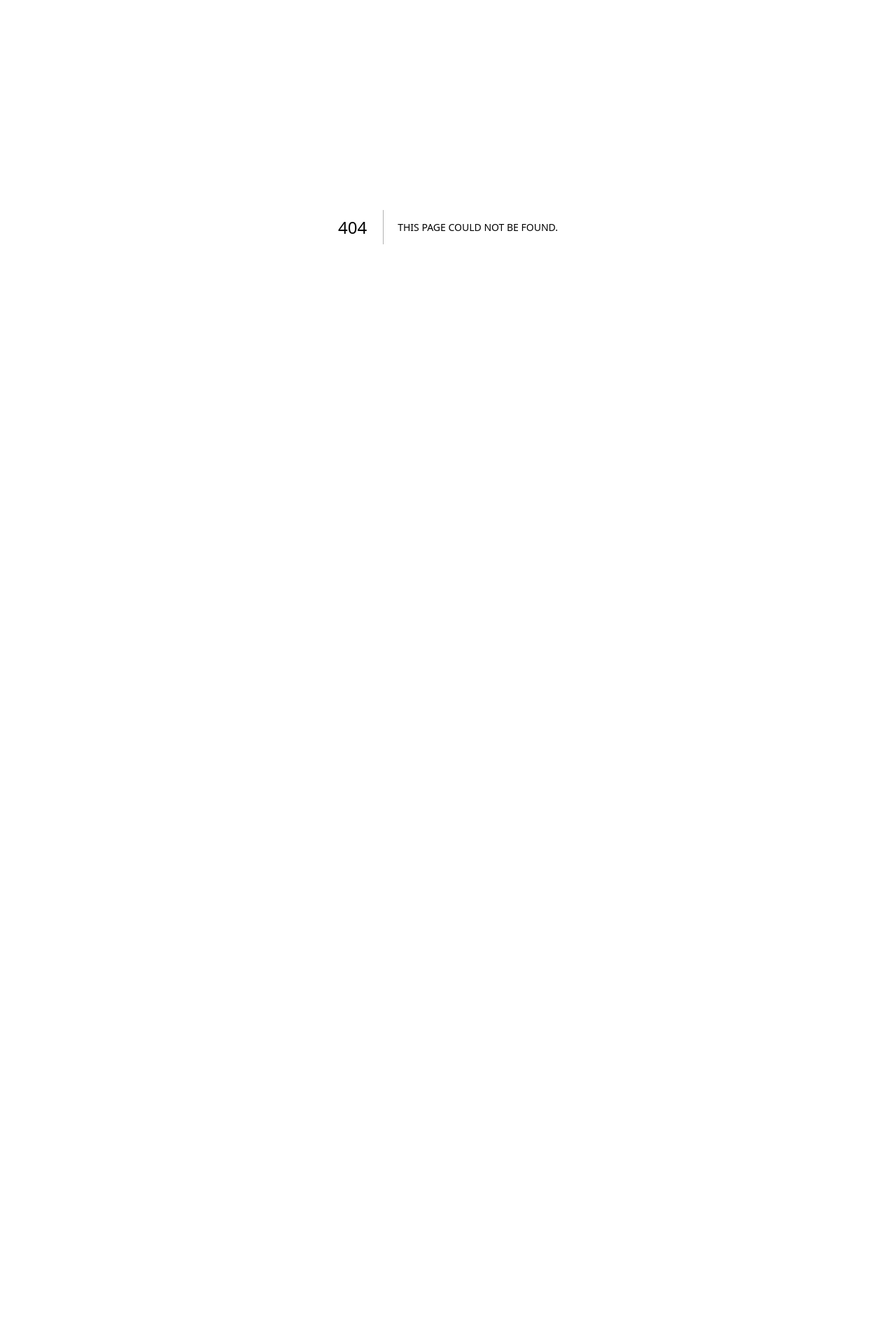
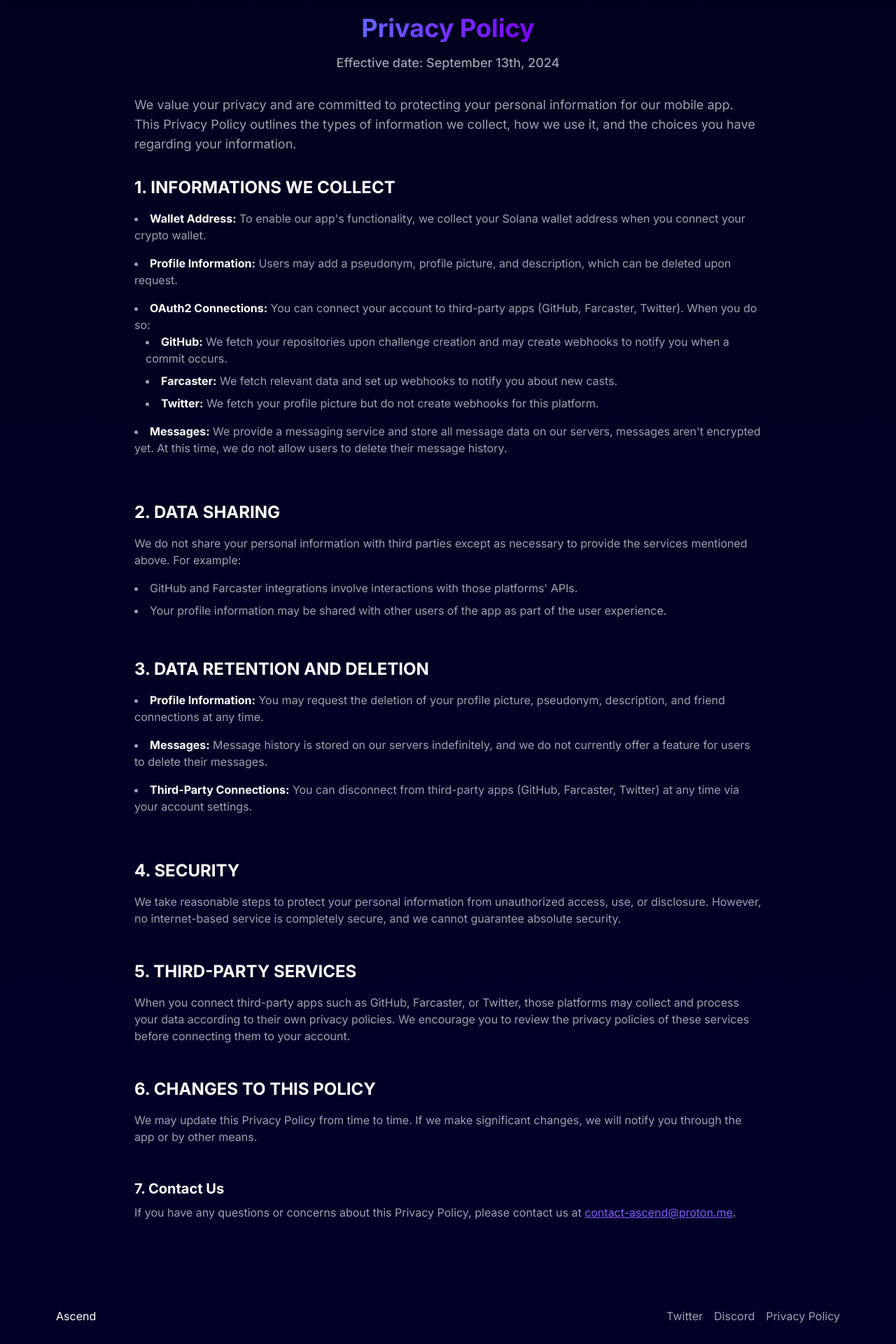
Before and after one commit to asc-end/landing-page, a Next.js app: page /privacy in a window 1280 px wide. Before the commit this address had no page. Shown: the part 76-1996 px from the top of the page at 70% size. Before the commit the page ends 800 px from the top, so only its background shows below. Built offline with nearby package versions, Linux system fonts and the light colour scheme.

Commit message:
add privacy policy, fix header and footer padding

```diff
--- a/src/app/globals.css
+++ b/src/app/globals.css
@@ -24,11 +24,30 @@ body {
   h2 {
     @apply uppercase text-lg lg:text-xl;
   }
-  p {
-    @apply opacity-70;
+
+  /* ##B2B2BC */
+  p, li {
+    @apply text-gray-400;
+  }
+
+  strong {
+    @apply text-white;
   }
 
   .section {
     @apply flex w-full gap-12 items-center px-3 sm:px-6 lg:px-32 xl:px-60 relative justify-center;
   }
+
+::selection {
+  @apply bg-[#4326C4] text-white;
 }
+a {
+  @apply text-gray-400 hover:text-white transition-colors;
+}
+a[href^="mailto:"] {
+  @apply text-[#8358FB] hover:text-[#954DF0] transition-colors underline;
+}
+
+
+
+}
--- a/src/app/home/CTA.tsx
+++ b/src/app/home/CTA.tsx
@@ -1,6 +1,6 @@
 export default function CTA() {
     return (
-        <section className="flex px-1 sm:px-3 lg:px-8 xl:px-20 w-full ">
+        <section className="flex w-full">
             <div className="flex flex-col w-full py-36 gap-12 items-center bg-gradient-to-t from-[#7F00FE] via-[#070578] to-transparent rounded-md">
                 <h1 className=" text-5xl md:text-6xl lg:text-7xl xl:text-8xl">ASCEND </h1>
                 <button className="text-black bg-white rounded-full px-8 py-3 hover:opacity-70 transition-opacity">Download app</button>
--- a/src/app/home/Challenge.tsx
+++ b/src/app/home/Challenge.tsx
@@ -13,7 +13,6 @@ export default function Challenge() {
 
     const { top } = useElementRect(containerRef)
 
-    console.log("TOP", top)
     return (
         <section className="section flex-row" ref={containerRef}>
             {/* <Parallax pages={1} style={{ top: '0', left: '0', bottom: "0", right: "0", position: "absolute" }}>
--- a/src/app/layout.tsx
+++ b/src/app/layout.tsx
@@ -2,6 +2,8 @@ import type { Metadata } from "next";
 import { Inter } from "next/font/google";
 import "./globals.css";
 import ogImage from '../../public/og.jpg';
+import Link from "next/link";
+import Image from "next/image";
 
 const inter = Inter({ subsets: ["latin"] });
 
@@ -46,7 +48,32 @@ export default function RootLayout({
           content="solana, socials"
         />
       </head>
-      <body className={inter.className}>{children}</body>
+
+      <body className={`${inter.className} px-1 sm:px-3 lg:px-8 xl:px-20 w-screen relative flex flex-col overflow-x-hidden`}>
+        <header  className="w-screen px-1 sm:px-3 lg:px-8 xl:px-20 flex flex-row justify-between items-center fixed top-0 left-0 h-20 bg-[#00001E30] backdrop-blur-lg z-50">
+          <Link href="/" className="flex flex-row gap-1 md:gap-2 items-center">
+            <Image src="/logo.png" alt="logo" width={60} height={60} className=" scale-75 md:scale-100" />
+            <h3 className=" text-white font-semibold text-xl">Ascend.sh</h3>
+          </Link>
+          <div className="flex-1"></div>
+          <button className=" text-xs lg:text-base text-white bg-gradient-to-r from-[#6663FF] to-[#7F00FE] rounded-full px-3 md:px-6 py-1 md:py-2 hover:opacity-80 transition-opacity">Download app</button>
+        </header>
+        <main className="flex min-h-screen flex-col w-full">
+          {children}
+        </main>
+
+        <footer className="flex flex-row justify-between w-full h-20  items-center">
+          <div>
+            Ascend
+          </div>
+          <div className="flex flex-row gap-4">
+            <Link href='https://twitter.com/ascend_sh' target="_blank">Twitter</Link>
+            <Link href='https://discord.gg/9sDSGH2N' target="_blank">Discord</Link>
+            <Link href='/privacy' target="_blank">Privacy Policy</Link>
+          </div>
+        </footer>
+      </body>
+
     </html>
   );
 }
--- a/src/app/page.tsx
+++ b/src/app/page.tsx
@@ -16,15 +16,6 @@ import Link from "next/link";
 // import Challenge from "./home/Challenge copy";
 export default function Home() {
   return (
-    <main className="flex min-h-screen flex-col items-center justify-between overflow-hidden w-screen">
-      <header className="flex flex-row justify-between w-full fixed top-0 h-20 px-3 md:px-4 lg:px-10 xl:px-12 items-center bg-[#00001E30] backdrop-blur-lg z-50">
-        <div className="flex flex-row gap-1 md:gap-2 items-center">
-          <Image src="/logo.png" alt="logo" width={60} height={60} className=" scale-75 md:scale-100" />
-          <h3 className=" text-white font-semibold text-xl">Ascend.sh</h3>
-        </div>
-        <button className=" text-xs lg:text-base text-white bg-gradient-to-r from-[#6663FF] to-[#7F00FE] rounded-full px-3 md:px-6 py-1 md:py-2 hover:opacity-80 transition-opacity">Download app</button>
-
-      </header>
       <div className=" w-full flex flex-col items-center gap-32 md:gap-48 lg:gap-60 xl:gap-72">
         <Hero />
         <Numbers />
@@ -36,15 +27,6 @@ export default function Home() {
         <End />
         <CTA />
       </div>
-      <footer className="flex flex-row justify-between w-full h-20 px-3 md:px-4 lg:px-10 xl:px-12 items-center">
-        <div>
-          Ascend
-        </div>
-        <div className="flex flex-row gap-4">
-          <Link href='https://twitter.com/ascend_sh' target="_blank">Twitter</Link>
-          <Link href='https://discord.gg/9sDSGH2N' target="_blank">Discord</Link>
-        </div>
-      </footer>
-    </main>
+
   );
 }
--- /dev/null
+++ b/src/app/privacy/page.tsx
@@ -0,0 +1,79 @@
+export default function PrivacyPage() {
+    return (
+        <div className="w-full flex items-center justify-center">
+
+            <div className="flex flex-col items-center justify-center py-24 min-h-screen w-5/6 max-w-4xl">
+                <h1 className="text-4xl font-bold mb-4 bg-gradient-to-r from-[#6663FF] to-[#7F00FE] bg-clip-text text-transparent">Privacy Policy</h1>
+                <p className="text-lg font-medium mb-8">Effective date: September 13th, 2024</p>
+                <p className="text-lg mb-8">We value your privacy and are committed to protecting your personal information for our mobile app. This Privacy Policy outlines the types of information we collect, how we use it, and the choices you have regarding your information.</p>
+
+                <div className="w-full mb-12">
+                    <h2 className="text-2xl font-bold mb-4">1. Informations We Collect</h2>
+                    <ul className="list-disc list-inside">
+                        <li className="mb-4">
+                            <strong>Wallet Address:</strong> To enable our app's functionality, we collect your Solana wallet address when you connect your crypto wallet.
+                        </li>
+                        <li className="mb-4">
+                            <strong>Profile Information:</strong> Users may add a pseudonym, profile picture, and description, which can be deleted upon request.
+                        </li>
+                        <li className="mb-4">
+                            <strong>OAuth2 Connections:</strong> You can connect your account to third-party apps (GitHub, Farcaster, Twitter). When you do so:
+                            <ul className="list-disc list-inside ml-4">
+                                <li className="mb-2"><strong>GitHub:</strong> We fetch your repositories upon challenge creation and may create webhooks to notify you when a commit occurs.</li>
+                                <li className="mb-2"><strong>Farcaster:</strong> We fetch relevant data and set up webhooks to notify you about new casts.</li>
+                                <li className="mb-2"><strong>Twitter:</strong> We fetch your profile picture but do not create webhooks for this platform.</li>
+                            </ul>
+                        </li>
+                        <li className="mb-4">
+                            <strong>Messages:</strong> We provide a messaging service and store all message data on our servers, messages aren't encrypted yet. At this time, we do not allow users to delete their message history.
+                        </li>
+                    </ul>
+                </div>
+
+                <div className="w-full mb-12">
+                    <h2 className="text-2xl font-bold mb-4">2. Data Sharing</h2>
+                    <p className="mb-4">We do not share your personal information with third parties except as necessary to provide the services mentioned above. For example:</p>
+                    <ul className="list-disc list-inside">
+                        <li className="mb-2">GitHub and Farcaster integrations involve interactions with those platforms' APIs.</li>
+                        <li className="mb-2">Your profile information may be shared with other users of the app as part of the user experience.</li>
+                    </ul>
+                </div>
+
+                <div className="w-full mb-12">
+                    <h2 className="text-2xl font-bold mb-4">3. Data Retention and Deletion</h2>
+                    <ul className="list-disc list-inside">
+                        <li className="mb-4">
+                            <strong>Profile Information:</strong> You may request the deletion of your profile picture, pseudonym, description, and friend connections at any time.
+                        </li>
+                        <li className="mb-4">
+                            <strong>Messages:</strong> Message history is stored on our servers indefinitely, and we do not currently offer a feature for users to delete their messages.
+                        </li>
+                        <li className="mb-4">
+                            <strong>Third-Party Connections:</strong> You can disconnect from third-party apps (GitHub, Farcaster, Twitter) at any time via your account settings.
+                        </li>
+                    </ul>
+                </div>
+
+                <div className="w-full mb-12">
+                    <h2 className="text-2xl font-bold mb-4">4. Security</h2>
+                    <p>We take reasonable steps to protect your personal information from unauthorized access, use, or disclosure. However, no internet-based service is completely secure, and we cannot guarantee absolute security.</p>
+                </div>
+
+                <div className="w-full mb-12">
+                    <h2 className="text-2xl font-bold mb-4">5. Third-Party Services</h2>
+                    <p>When you connect third-party apps such as GitHub, Farcaster, or Twitter, those platforms may collect and process your data according to their own privacy policies. We encourage you to review the privacy policies of these services before connecting them to your account.</p>
+                </div>
+
+                <div className="w-full mb-12">
+                    <h2 className="text-2xl font-bold mb-4">6. Changes to This Policy</h2>
+                    <p>We may update this Privacy Policy from time to time. If we make significant changes, we will notify you through the app or by other means.</p>
+                </div>
+
+                <div className="w-full">
+                    <h3 className="text-xl font-bold mb-2">7. Contact Us</h3>
+                    <p>If you have any questions or concerns about this Privacy Policy, please contact us at <a href="mailto:contact-ascend@proton.me" className="text-blue-500 hover:text-blue-700">contact-ascend@proton.me</a>.</p>
+                </div>
+            </div>
+        </div>
+    )
+}
```
